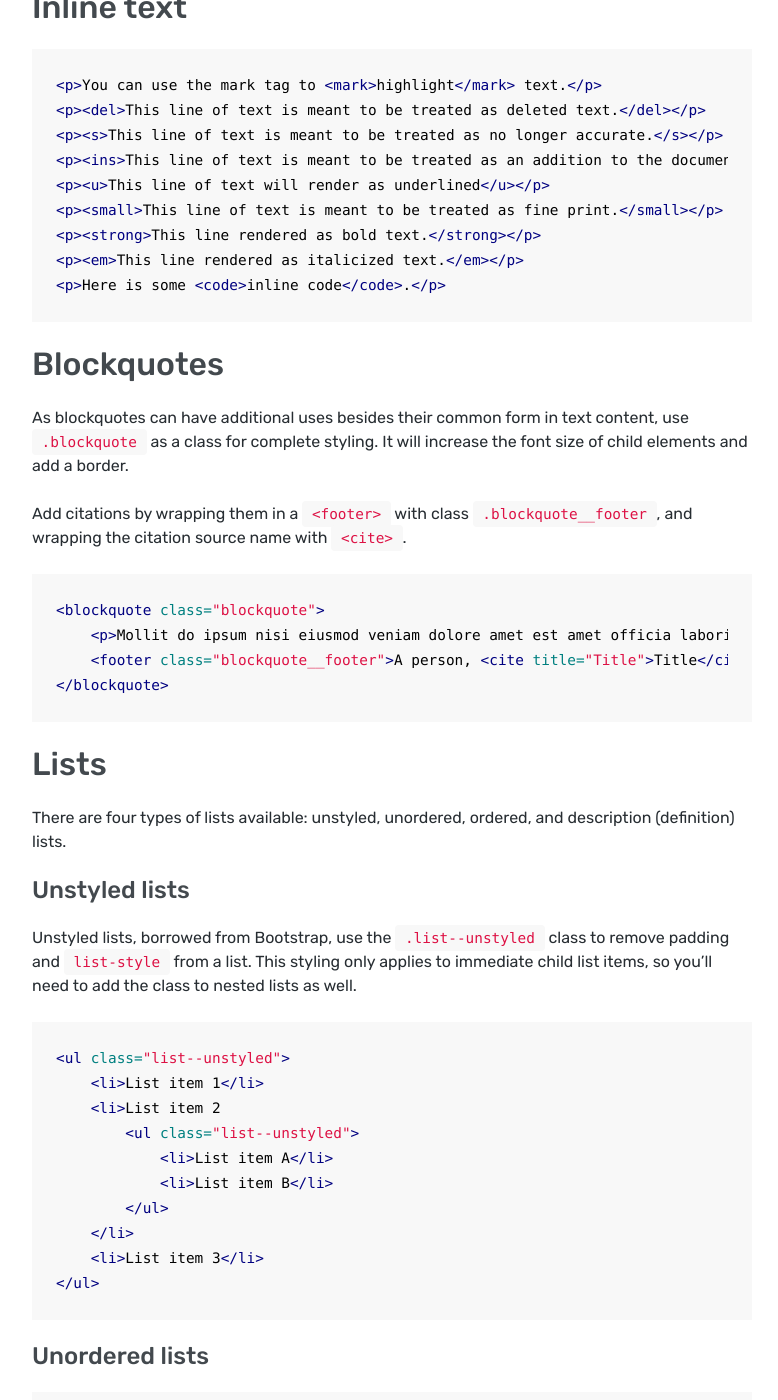
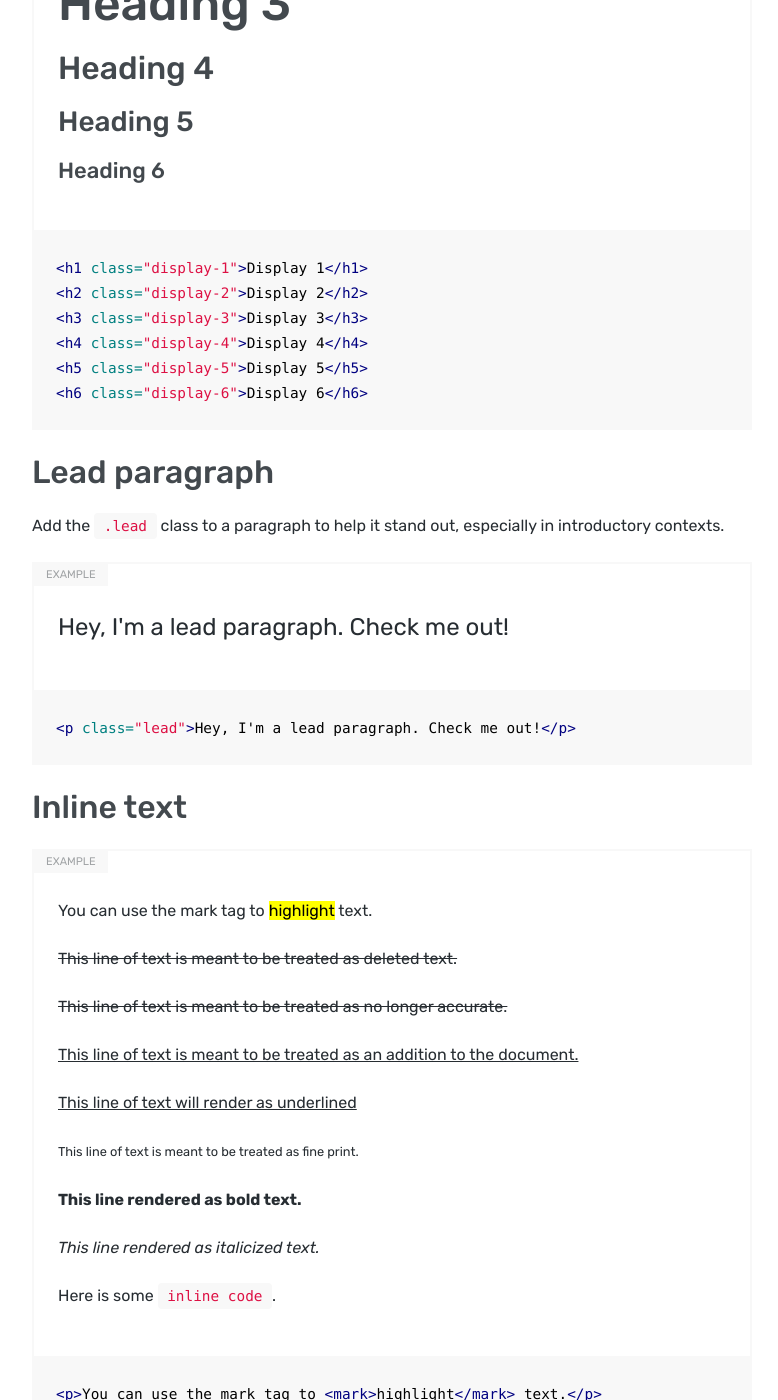
Before and after one commit to Offerpad/floorplan, a Jekyll site: the page built from _docs/base/typography.md, in a window 1280 px wide and 1400 px high, scrolled down 2326 px. Shown: the whole window, without its empty margins (248-1026 px from the left). Built offline with Jekyll 4.4.1, drawn with Linux system fonts in a browser that asks for light colours; nearby versions of some CDN libraries; some of the changed text lies outside the part shown.

Commit message:
typography doc update

```diff
--- a/_docs/base/typography.md
+++ b/_docs/base/typography.md
@@ -30,27 +30,70 @@ font-family: Menlo, Monaco, Consolas, "Liberation Mono", "Courier New", monospac
 
 ## Headings
 
-|---
-| Code | Output
-|---
-| `<h1></h1>` | {::nomarkdown}<h1>Heading 1</h1>{:/}
-| `<h2></h2>` | {::nomarkdown}<h2>Heading 2</h2>{:/}
-| `<h3></h3>` | {::nomarkdown}<h3>Heading 3</h3>{:/}
-| `<h4></h4>` | {::nomarkdown}<h4>Heading 4</h4>{:/}
-| `<h5></h5>` | {::nomarkdown}<h5>Heading 5</h5>{:/}
-| `<h6></h6>` | {::nomarkdown}<h6>Heading 6</h6>{:/}
-{: .table }
+You can apply these styles to any text element by using the appropriate matching class. For example, use the class `.h2` to emulate an `h2` style.
+
+<div class="op-example">
+    <h1>Heading 1</h1>
+    <h2>Heading 2</h2>
+    <h3>Heading 3</h3>
+    <h4>Heading 4</h4>
+    <h5>Heading 5</h5>
+    <h6>Heading 6</h6>
+</div>
+{% highlight html %}
+<h1>Heading 1</h1>
+<h2>Heading 2</h2>
+<h3>Heading 3</h3>
+<h4>Heading 4</h4>
+<h5>Heading 5</h5>
+<h6>Heading 6</h6>
+{% endhighlight %}
+
+### Hero headings
+
+These styles double the size of each heading class inside hero units and other similar patterns, for pronounced effects. Be mindful of their use in small devices.
+
+<div class="op-example">
+    <h1 class="hero-heading-1">Heading 1</h1>
+    <h2 class="hero-heading-2">Heading 2</h2>
+    <h3 class="hero-heading-3">Heading 3</h3>
+    <h4 class="hero-heading-4">Heading 4</h4>
+    <h5 class="hero-heading-5">Heading 5</h5>
+    <h6 class="hero-heading-6">Heading 6</h6>
+</div>
+{% highlight html %}
+<h1 class="display-1">Display 1</h1>
+<h2 class="display-2">Display 2</h2>
+<h3 class="display-3">Display 3</h3>
+<h4 class="display-4">Display 4</h4>
+<h5 class="display-5">Display 5</h5>
+<h6 class="display-6">Display 6</h6>
+{% endhighlight %}
 
 ## Lead paragraph
 
 Add the `.lead` class to a paragraph to help it stand out, especially in introductory contexts.
 
+<div class="op-example">
+    <p class="lead">Hey, I'm a lead paragraph. Check me out!</p>
+</div>
 {% highlight html %}
 <p class="lead">Hey, I'm a lead paragraph. Check me out!</p>
 {% endhighlight %}
 
 ## Inline text
 
+<div class="op-example">
+    <p>You can use the mark tag to <mark>highlight</mark> text.</p>
+    <p><del>This line of text is meant to be treated as deleted text.</del></p>
+    <p><s>This line of text is meant to be treated as no longer accurate.</s></p>
+    <p><ins>This line of text is meant to be treated as an addition to the document.</ins></p>
+    <p><u>This line of text will render as underlined</u></p>
+    <p><small>This line of text is meant to be treated as fine print.</small></p>
+    <p><strong>This line rendered as bold text.</strong></p>
+    <p><em>This line rendered as italicized text.</em></p>
+    <p>Here is some <code>inline code</code>.</p>
+</div>
 {% highlight html %}
 <p>You can use the mark tag to <mark>highlight</mark> text.</p>
 <p><del>This line of text is meant to be treated as deleted text.</del></p>
@@ -69,6 +112,12 @@ As blockquotes can have additional uses besides their common form in text conten
 
 Add citations by wrapping them in a `<footer>` with class `.blockquote__footer`, and wrapping the citation source name with `<cite>`.
 
+<div class="op-example">
+    <blockquote class="blockquote">
+        <p>Mollit do ipsum nisi eiusmod veniam dolore amet est amet officia laboris id irure nisi. Deserunt enim velit veniam velit qui eiusmod esse elit non do Lorem in anim.</p>
+        <footer class="blockquote__footer">A person, <cite title="Title">Title</cite></footer>
+    </blockquote>
+</div>
 {% highlight html %}
 <blockquote class="blockquote">
     <p>Mollit do ipsum nisi eiusmod veniam dolore amet est amet officia laboris id irure nisi. Deserunt enim velit veniam velit qui eiusmod esse elit non do Lorem in anim.</p>
@@ -84,6 +133,18 @@ There are four types of lists available: unstyled, unordered, ordered, and descr
 
 Unstyled lists, borrowed from Bootstrap, use the `.list--unstyled` class to remove padding and `list-style` from a list. This styling only applies to immediate child list items, so you'll need to add the class to nested lists as well.
 
+<div class="op-example">
+    <ul class="list--unstyled">
+        <li>List item 1</li>
+        <li>List item 2
+            <ul class="list--unstyled">
+                <li>List item A</li>
+                <li>List item B</li>
+            </ul>
+        </li>
+        <li>List item 3</li>
+    </ul>
+</div>
 {% highlight html %}
 <ul class="list--unstyled">
     <li>List item 1</li>
@@ -99,6 +160,18 @@ Unstyled lists, borrowed from Bootstrap, use the `.list--unstyled` class to remo
 
 ### Unordered lists
 
+<div class="op-example">
+    <ul>
+        <li>List item 1</li>
+        <li>List item 2
+            <ul>
+                <li>List item A</li>
+                <li>List item B</li>
+            </ul>
+        </li>
+        <li>List item 3</li>
+    </ul>
+</div>
 {% highlight html %}
 <ul>
     <li>List item 1</li>
@@ -114,6 +187,18 @@ Unstyled lists, borrowed from Bootstrap, use the `.list--unstyled` class to remo
 
 ### Ordered lists
 
+<div class="op-example">
+    <ol>
+        <li>List item 1</li>
+        <li>List item 2
+            <ol>
+                <li>List item A</li>
+                <li>List item B</li>
+            </ol>
+        </li>
+        <li>List item 3</li>
+    </ol>
+</div>
 {% highlight html %}
 <ol>
     <li>List item 1</li>
@@ -129,6 +214,14 @@ Unstyled lists, borrowed from Bootstrap, use the `.list--unstyled` class to remo
 
 ### Descripton lists
 
+<div class="op-example">
+    <dl>
+        <dt>Definition title 1</dt>
+        <dd>Definition item 1</dd>
+        <dt>Definition title 2</dt>
+        <dd>Definition item 2</dd>
+    </dl>
+</div>
 {% highlight html %}
 <dl>
     <dt>Definition title 1</dt>
```
